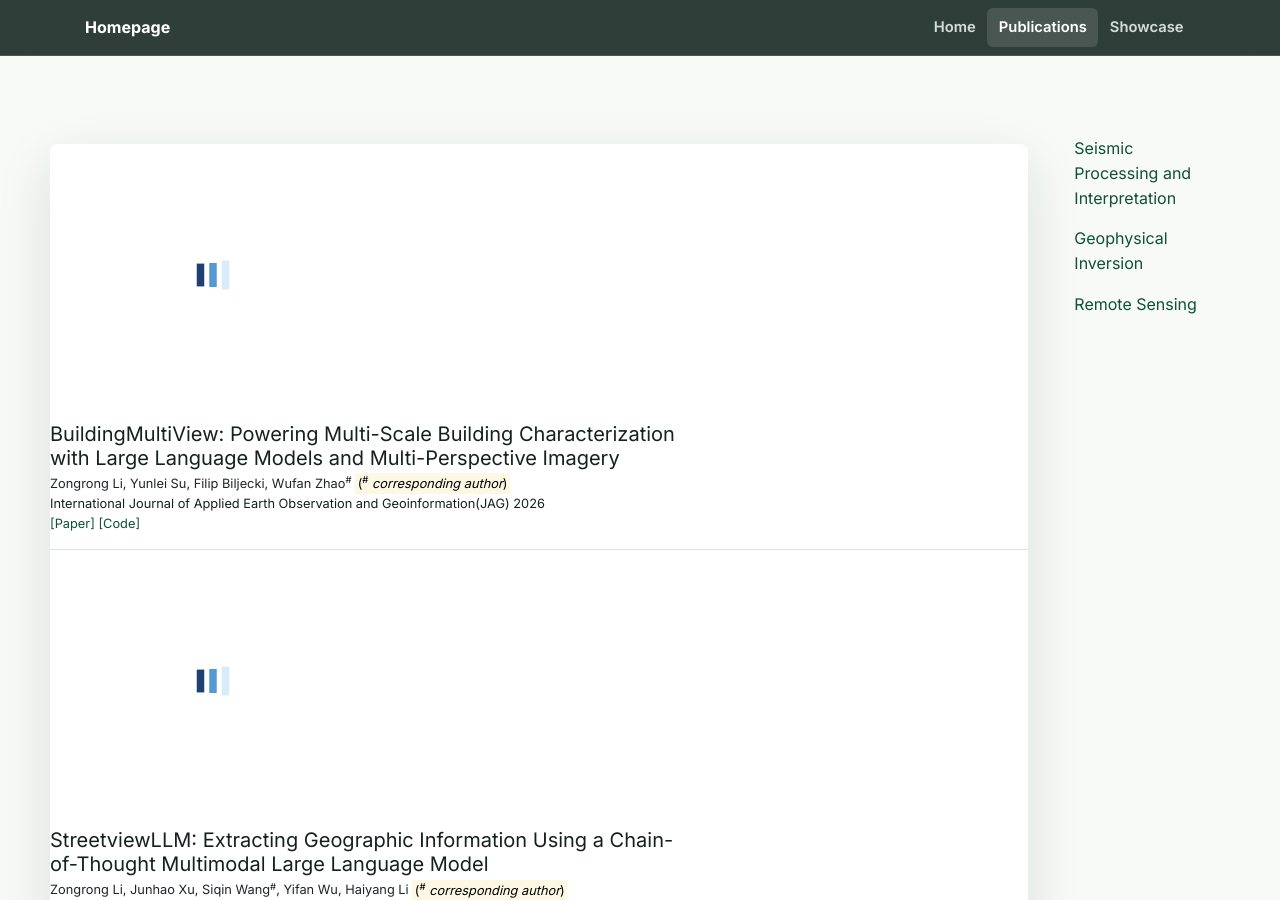
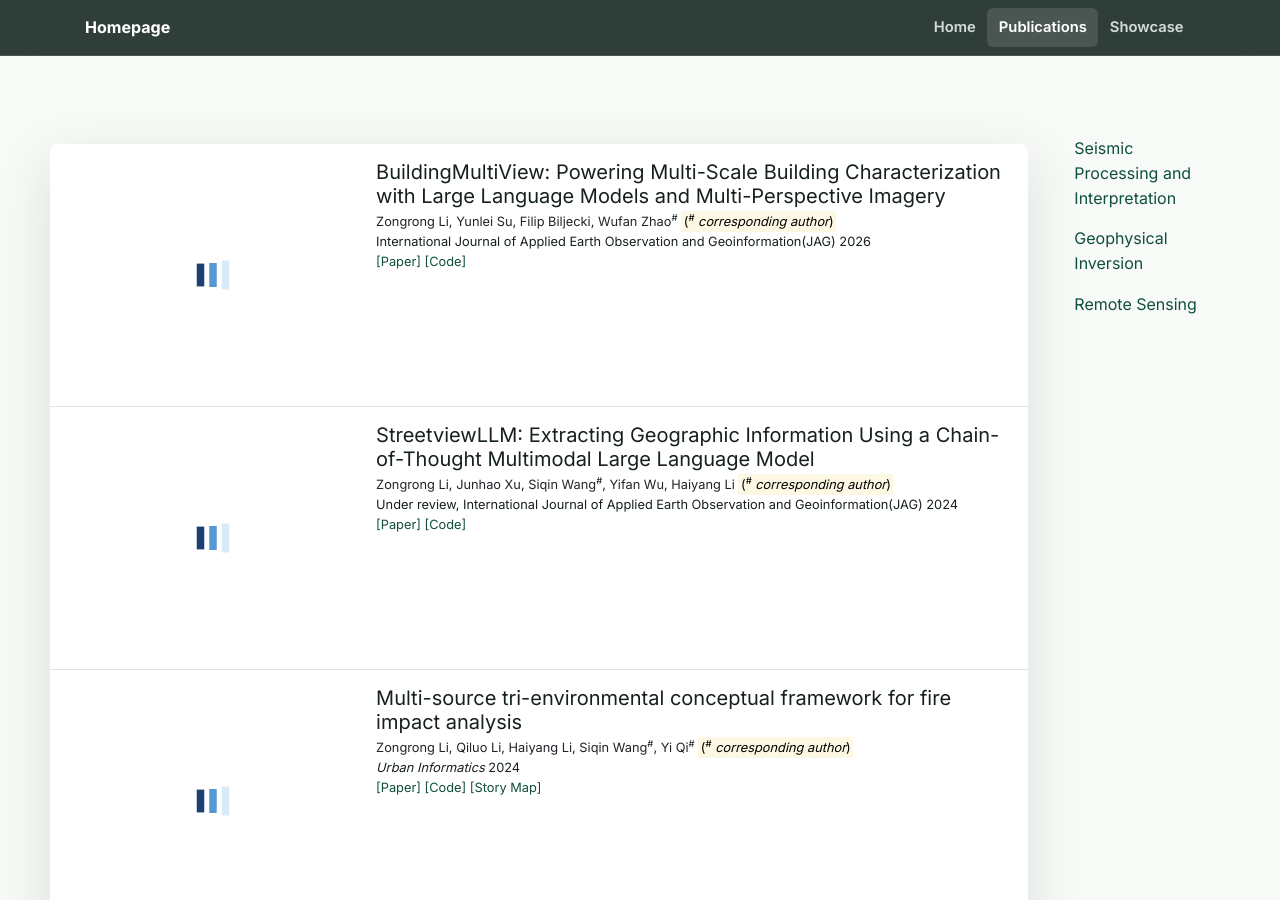
Before and after one commit to YangLiuqing-add/YangLiuqing-add.github.io, a Jekyll site: the page built from publications.html, in a window 1280 px wide and 900 px high. Built offline with Jekyll 4.4.1, drawn with Linux system fonts in a browser that asks for light colours; nearby versions of some CDN libraries; a style sheet for code colours, icons or effects is not loaded.

Commit message:
Update publication_item.html

```diff
--- a/_includes/widgets/publication_item.html
+++ b/_includes/widgets/publication_item.html
@@ -1,4 +1,5 @@
 {% assign item = include.item %}
+
 <div class="d-none d-md-block">
     <div class="row no-gutters {% unless include.hide_bottom_border %}border-bottom{% endunless %} border-gray">
 
@@ -15,11 +16,9 @@
         <div class="col-12 p-3">
         {% endif %}
 
-        </div>
-        <div class="col-md-7 col-xl-8 p-3 pl-md-0">
             <h5 class="mt-0 mb-1 font-weight-normal">{{ item.title }}</h5>
             <p class="mt-0 mb-0 small">{% include widgets/author_list.html authors=item.authors %}</p>
-            <p class="mt-0 mb-0 small">{{item.pub_pre}}<i>{{ item.pub }}</i>{{ item.pub_post }} {{ item.pub_date }} {{ item.pub_last }}</p>
+            <p class="mt-0 mb-0 small">{{ item.pub_pre }}<i>{{ item.pub }}</i>{{ item.pub_post }} {{ item.pub_date }} {{ item.pub_last }}</p>
             <p class="mt-0 mb-0 small text-muted">{{ item.abstract }}</p>
 
             <p class="small pb-0 mb-0 lh-125 text-muted abstract-links">
@@ -36,14 +35,14 @@
     </div>
 </div>
 
-<div class="row no-gutters d-md-none {% unless include.hide_bottom_border %}border-bottom{% endunless %} border-gray {% if include.first %}rounded-top{% endif %} {% if include.last %}rounded-bottom{% endif %} {% if item.cover %}lazy{% endif %}" data-src="{{ item.cover | relative_url }}">
+<div class="row no-gutters d-md-none {% unless include.hide_bottom_border %}border-bottom{% endunless %} border-gray {% if include.first %}rounded-top{% endif %} {% if include.last %}rounded-bottom{% endif %} {% if item.cover %}lazy{% endif %}" {% if item.cover %}data-src="{{ item.cover | relative_url }}"{% endif %}>
     <div class="w-100" style="background-color: rgba(255,255,255,0.9);">
         <div class="d-flex align-items-start flex-column py-3 px-4">
             <div class="mb-auto"></div>
             <div>
                 <h5 class="mt-0 mb-1 font-weight-normal">{{ item.title }}</h5>
                 <p class="mt-0 mb-0 small">{% include widgets/author_list.html authors=item.authors %}</p>
-                <p class="mt-0 mb-0 small">{{item.pub_pre}}<i>{{ item.pub }}</i>{{ item.pub_post }} {{ item.pub_date }} {{ item.pub_last }}</p>
+                <p class="mt-0 mb-0 small">{{ item.pub_pre }}<i>{{ item.pub }}</i>{{ item.pub_post }} {{ item.pub_date }} {{ item.pub_last }}</p>
                 <p class="mt-0 mb-0 small text-muted">{{ item.abstract }}</p>
 
                 <p class="small pb-0 mb-0 lh-125 text-muted abstract-links">
@@ -58,5 +57,4 @@
             </div>
         </div>
     </div>
-
 </div>
```
Lines whose indentation alone changed are shown as unchanged.
